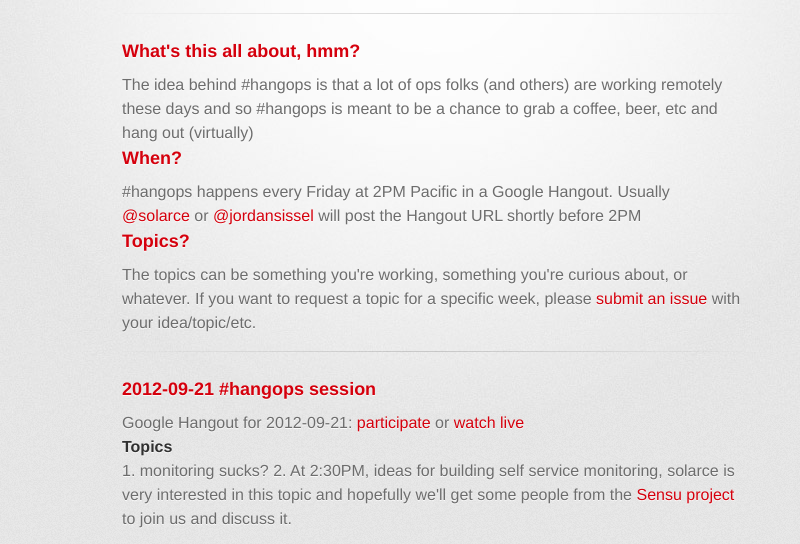
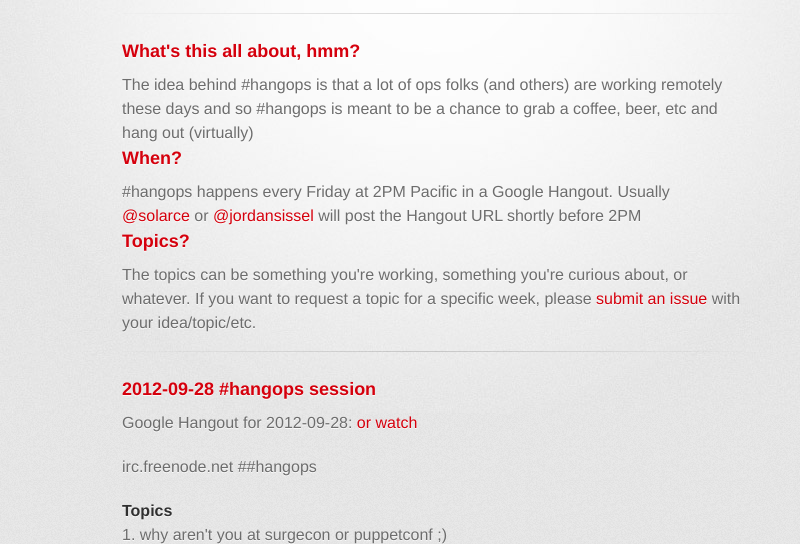
Before and after one commit to solarce/hangops.github.com, a plain HTML site: page index.html in a window 1280 px wide. Shown: the part 160-704 px from the top of the page, without its empty margins (208-1008 px from the left). Drawn offline with Linux system fonts and the light colour scheme; a web font is replaced by a local one.

Commit message:
9/28 url and topic

```diff
--- a/index.html
+++ b/index.html
@@ -41,6 +41,17 @@
 
           <hr>
 
+          <h3>2012-09-28 #hangops session</h3>
+
+          <p>Google Hangout for 2012-09-28: <a href="https://plus.google.com/hangouts/_/d3a266317eff6d3c3beaa9f4d6eed80e2029e00c?hl=en-GB"><participate</a> or <a href="http://www.youtube.com/watch?v=sVhGkwJkRDE&feature=youtu.be">watch</a>
+
+          <p>irc.freenode.net ##hangops</p>
+
+          <h4>Topics</h4>
+          1. why aren't you at surgecon or puppetconf ;)
+
+          <hr>
+
           <h3>2012-09-21 #hangops session</h3>
           Google Hangout for 2012-09-21: <a href="https://plus.google.com/hangouts/_/ef0c2ce3f045e88209a0f3c9abf6a1c436be4080">participate</a> or <a href="http://youtu.be/B2XMK5QNCEE">watch live</a>
 
```
